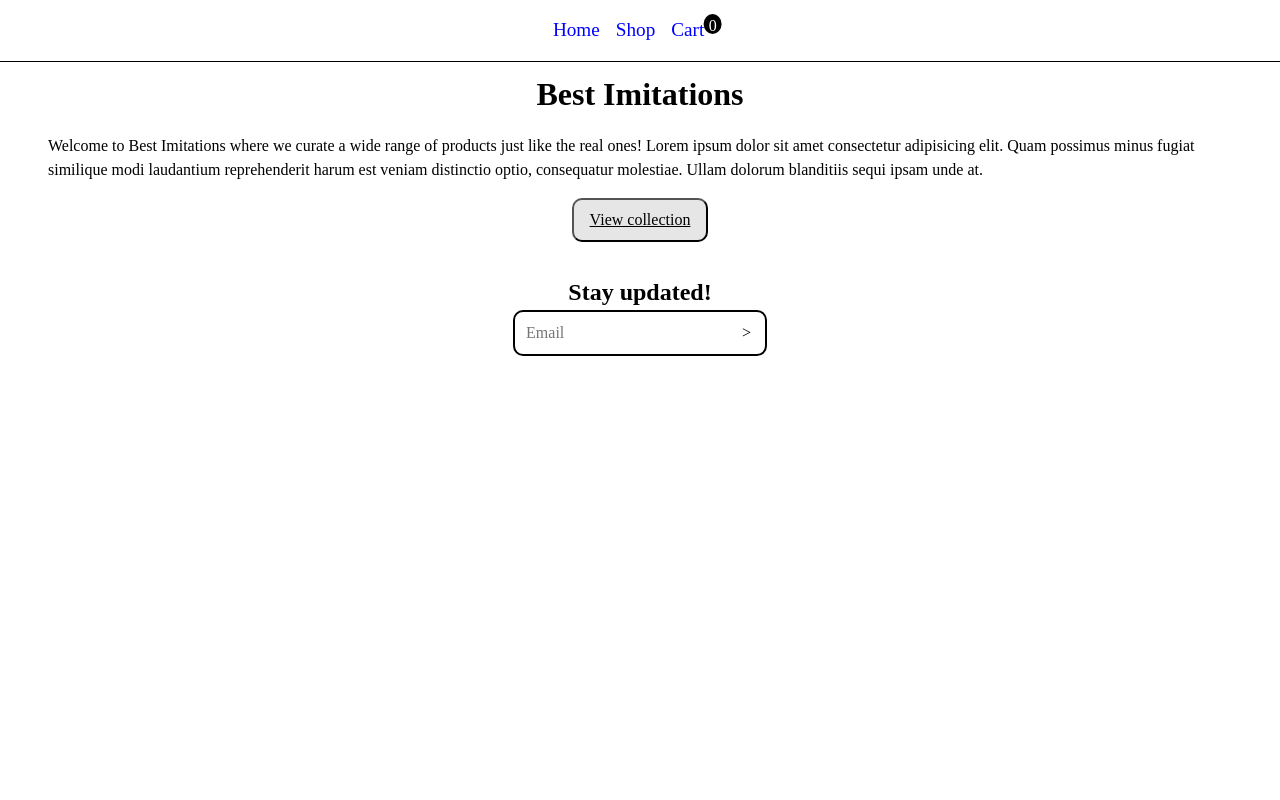
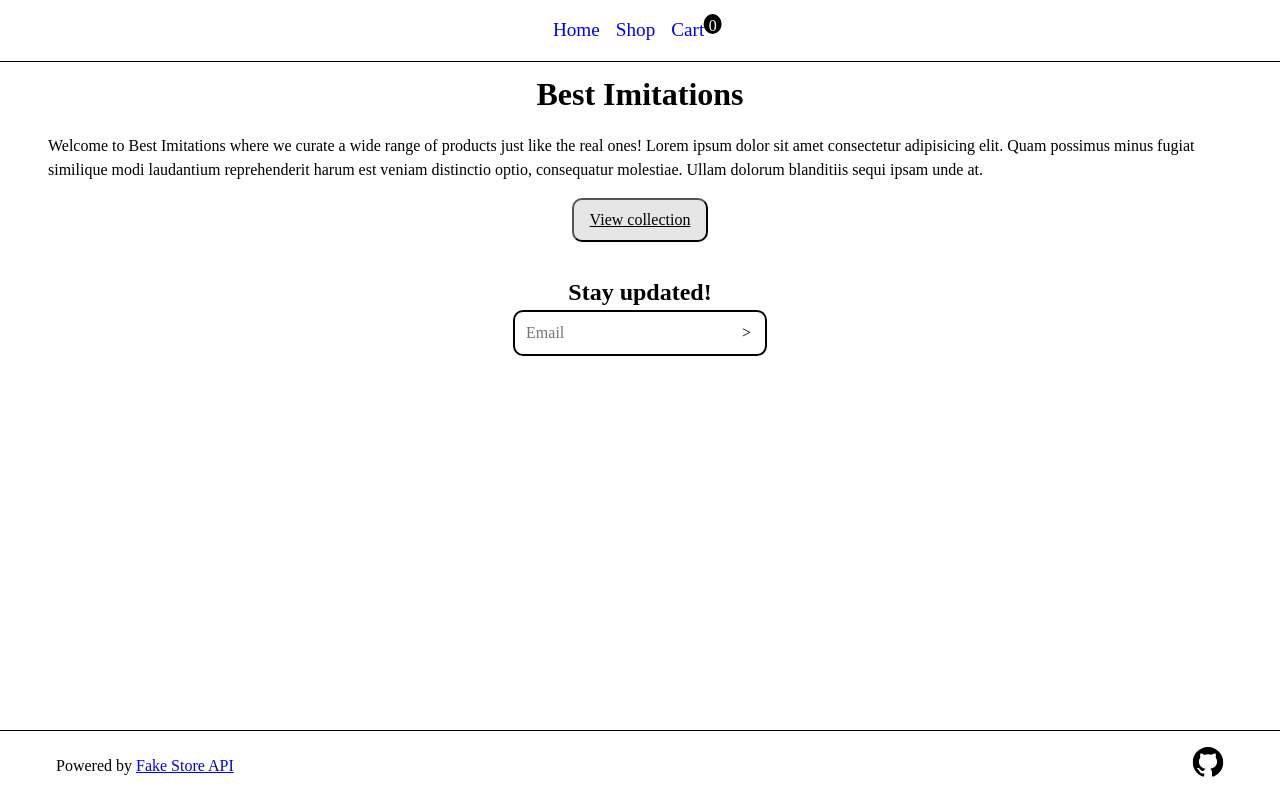
Before and after one commit to csdropout/shopping-cart, a React (Vite) app: page / in a window 1280 px wide. Built offline with nearby package versions, Linux system fonts and the light colour scheme.

Commit message:
Create footer

```diff
--- a/src/App.css
+++ b/src/App.css
@@ -15,7 +15,14 @@ button {
   font: inherit;
 }
 
+.content {
+  display: flex;
+  flex-direction: column;
+  min-height: 100vh;
+}
+
 .container {
+  flex-grow: 1;
   max-width: 1200px;
   margin: 0 auto;
 }
--- a/src/App.jsx
+++ b/src/App.jsx
@@ -2,14 +2,16 @@ import "./App.css";
 import { Outlet } from "react-router";
 import Navbar from "./components/Navbar.jsx";
 import CartContextProvider from "./CartContext.jsx";
+import Footer from "./components/Footer.jsx";
 
 function App() {
   return (
-    <div>
+    <div className="content">
       <CartContextProvider>
         <Navbar />
         <Outlet />
       </CartContextProvider>
+      <Footer />
     </div>
   );
 }
--- /dev/null
+++ b/src/components/Footer.jsx
@@ -0,0 +1,36 @@
+import styles from "./footer.module.css";
+
+function Footer() {
+  return (
+    <footer>
+      <div className={styles.footerContent}>
+        <p className={styles.text}>
+          Powered by <a href="https://fakestoreapi.com/">Fake Store API</a>
+        </p>
+        <div className={styles.linksGroup}>
+          <svg
+            width="32"
+            height="30"
+            viewBox="0 0 98 96"
+            fill="none"
+            xmlns="http://www.w3.org/2000/svg"
+          >
+            <g clip-path="url(#clip0_730_27126)">
+              <path
+                d="M41.4395 69.3848C28.8066 67.8535 19.9062 58.7617 19.9062 46.9902C19.9062 42.2051 21.6289 37.0371 24.5 33.5918C23.2559 30.4336 23.4473 23.7344 24.8828 20.959C28.7109 20.4805 33.8789 22.4902 36.9414 25.2656C40.5781 24.1172 44.4062 23.543 49.0957 23.543C53.7852 23.543 57.6133 24.1172 61.0586 25.1699C64.0254 22.4902 69.2891 20.4805 73.1172 20.959C74.457 23.543 74.6484 30.2422 73.4043 33.4961C76.4668 37.1328 78.0937 42.0137 78.0937 46.9902C78.0937 58.7617 69.1934 67.6621 56.3691 69.2891C59.623 71.3945 61.8242 75.9883 61.8242 81.252L61.8242 91.2051C61.8242 94.0762 64.2168 95.7031 67.0879 94.5547C84.4102 87.9512 98 70.6289 98 49.1914C98 22.1074 75.9883 6.69539e-07 48.9043 4.309e-07C21.8203 1.92261e-07 -1.9479e-07 22.1074 -4.3343e-07 49.1914C-6.20631e-07 70.4375 13.4941 88.0469 31.6777 94.6504C34.2617 95.6074 36.75 93.8848 36.75 91.3008L36.75 83.6445C35.4102 84.2188 33.6875 84.6016 32.1562 84.6016C25.8398 84.6016 22.1074 81.1563 19.4277 74.7441C18.375 72.1602 17.2266 70.6289 15.0254 70.3418C13.877 70.2461 13.4941 69.7676 13.4941 69.1934C13.4941 68.0449 15.4082 67.1836 17.3223 67.1836C20.0977 67.1836 22.4902 68.9063 24.9785 72.4473C26.8926 75.2227 28.9023 76.4668 31.2949 76.4668C33.6875 76.4668 35.2187 75.6055 37.4199 73.4043C39.0469 71.7773 40.291 70.3418 41.4395 69.3848Z"
+                fill="black"
+              />
+            </g>
+            <defs>
+              <clipPath id="clip0_730_27126">
+                <rect width="98" height="96" fill="white" />
+              </clipPath>
+            </defs>
+          </svg>
+        </div>
+      </div>
+    </footer>
+  );
+}
+
+export default Footer;
--- /dev/null
+++ b/src/components/footer.module.css
@@ -0,0 +1,12 @@
+footer {
+  border-top: 1px solid black;
+}
+
+.footerContent {
+  margin: 0 auto;
+  display: flex;
+  justify-content: space-between;
+  padding: 1rem;
+  align-items: center;
+  max-width: 1200px;
+}
```
